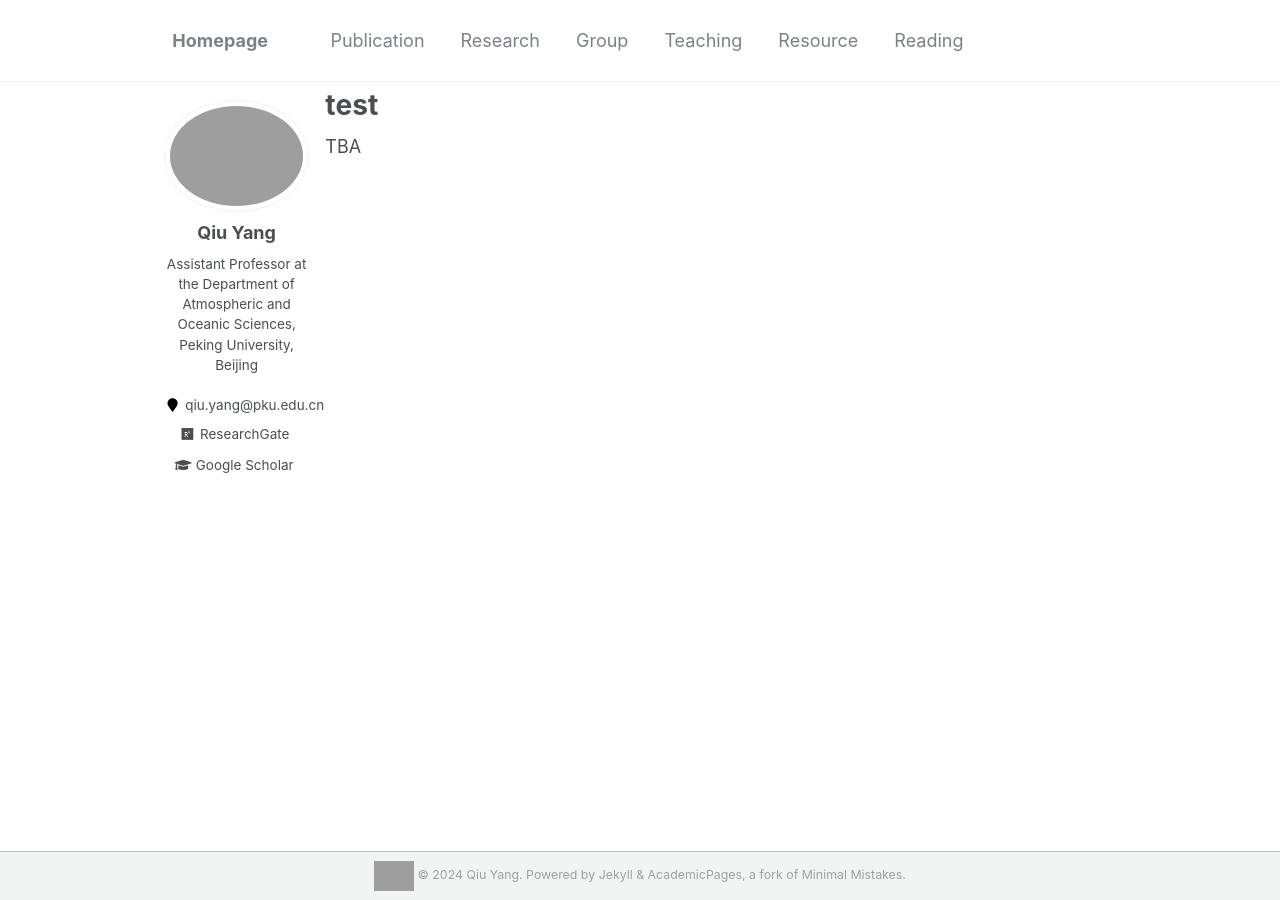
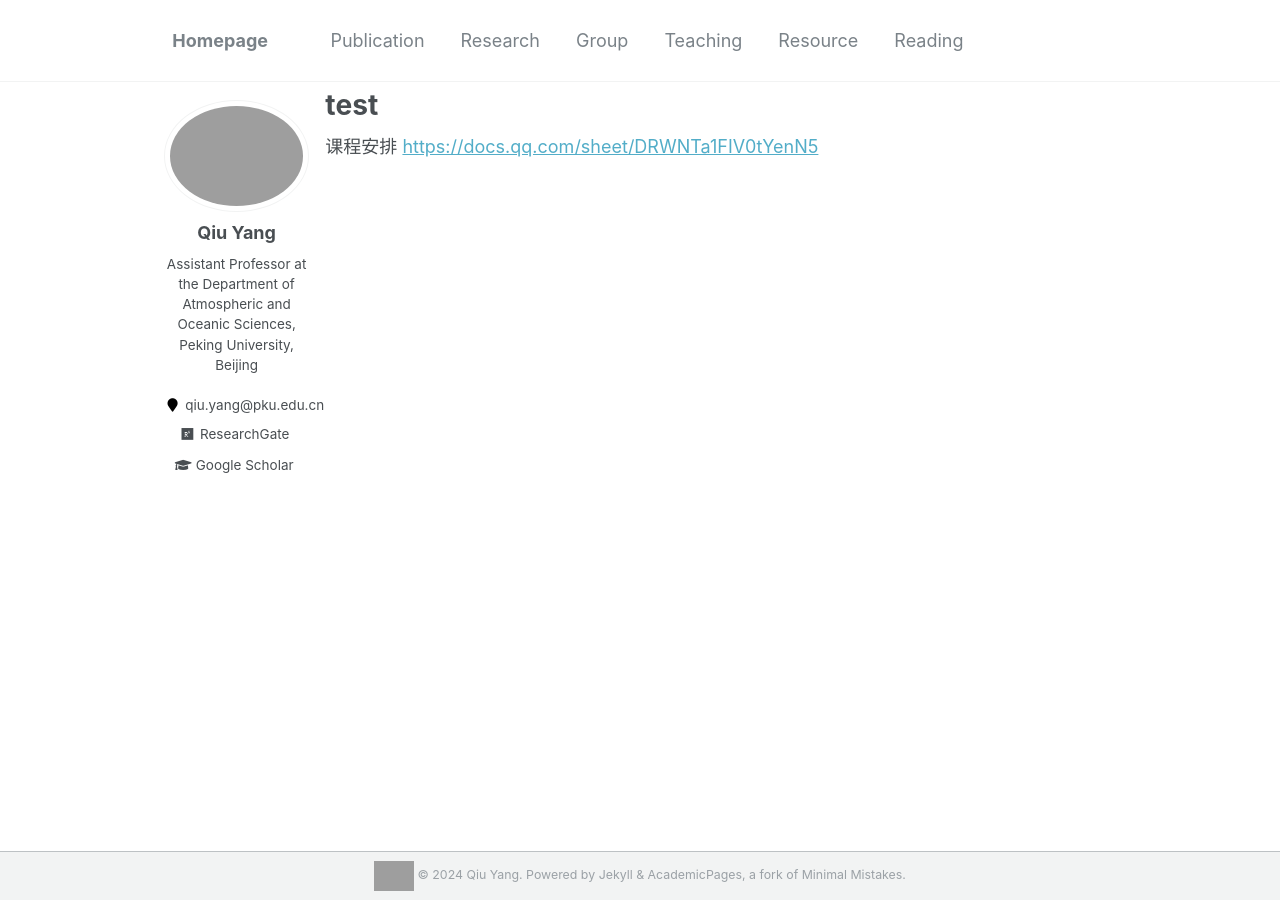
Before and after one commit to qiuyang50/qiuyang50.github.io, a Jekyll site: the page built from _pages/modeling_2024fall.md, in a window 1280 px wide. Built offline with Jekyll 4.4.1, drawn with Linux system fonts in a browser that asks for light colours; grey boxes are pictures that could not be loaded.

Commit message:
Update modeling_2024fall.md

```diff
--- a/_pages/modeling_2024fall.md
+++ b/_pages/modeling_2024fall.md
@@ -4,4 +4,4 @@ title: "test"
 filename: modeling_2024fall.md
 ---
 
-TBA
+课程安排 [https://docs.qq.com/sheet/DRWNTa1FIV0tYenN5](https://docs.qq.com/sheet/DRWNTa1FIV0tYenN5)
```
